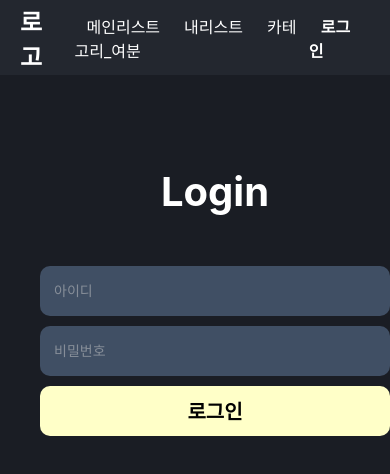
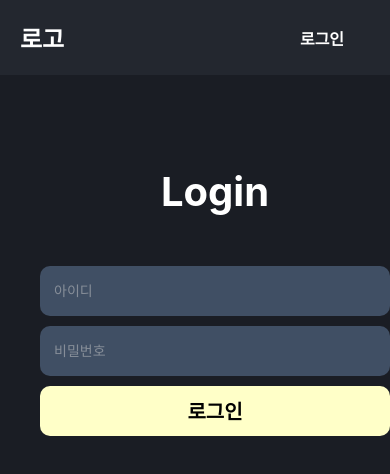
Before and after one commit to NaaMuu/react_front, a React (Create React App) app: page /login in a window 390 px wide. Shown: the top 474 px of the page. Built offline with nearby package versions, Linux system fonts and the light colour scheme; the HTML template or start-up script is replaced by a standard one.

Commit message:
로그인 추가, 헤더 변경

```diff
--- a/src/component/Header/Header.css
+++ b/src/component/Header/Header.css
@@ -22,17 +22,14 @@
     font-size: 24px;
     margin-right: 20px;
     font-weight: bold;
-
 }
 
-/* 네비게이션 왼쪽 영역 */
 .header_left {
     display: flex;
     align-items: center;
 }
 
-/* 네비게이션 스타일 */
-.head_nav {
+.header_nav {
     display: flex;
     gap: 4px;
 }
@@ -47,7 +44,10 @@
     /* 배경색이 0.3초 동안 부드럽게 변화 */
 }
 
-/* 네비게이션 오른쪽 영역 */
+.header_nav a:hover {
+    background-color: #16181D;
+}
+
 .header_right {
     margin-left: auto;
     margin-right: 8px;
@@ -56,18 +56,34 @@
 
 .header_right .login {
     font-weight: bold;
-    text-decoration: none;
+    background-color: transparent; /* 투명 */
     color: white;
+    font-size: 16px;
     padding: 8px 12px;
+    width: 80px;
+    border: 1px solid transparent;
     border-radius: 10px;
     transition: background-color 0.3s ease;
 }
 
-/* 네비게이션 마우스 오버 */
-.header_nav a:hover {
+.header_right .logout {
+    font-weight: bold;
+    background-color: transparent; /* 투명 */
+    color: white;
+    font-size: 16px;
+    padding: 8px 12px;
+    width: 100px;
+    border: 1px solid transparent;
+    border-radius: 10px;
+    transition: background-color 0.3s ease;
+}
+
+.header_right .login:hover, .header_right .logout:hover {
     background-color: #16181D;
 }
 
-.header_right .login:hover {
-    background-color: #16181D;
+@media screen and (max-width: 600px) { /* 600px 이하 반응형*/
+    .header_nav {
+        display: none;
+    }
 }
--- a/src/component/Header/Header.js
+++ b/src/component/Header/Header.js
@@ -1,25 +1,20 @@
 import "./Header.css";
 import { Link, useNavigate } from "react-router-dom";
-import { useAuth } from "../../context/AuthContext";
+import { useAuth } from '../../context/AuthContext';
 
 const Header = () => {
-    const { isLoggedIn, logout } = useAuth();
+    const { isLogIn, setIsLogIn } = useAuth();
     const navigate = useNavigate();
 
-    const handleLogout = () => {
-        logout();
-        alert("로그아웃 되었습니다.");
+    const handleLogin = () => {
         navigate("/login");
     };
 
-    const handleClickUnLogin = (e, path) => {
-        if (!isLoggedIn) {
-            e.preventDefault(); // 기본 링크 클릭 동작 방지
-            alert("로그인이 필요합니다.");
-            navigate("/login");
-        } else {
-            navigate(path); // 로그인 상태라면 해당 경로로 이동
-        }
+    const handleLogout = () => {
+        localStorage.removeItem("token");
+        alert("로그아웃 되었습니다.");
+        setIsLogIn(false); // 로그인 상태 갱신
+        navigate("/login");
     };
 
     return (
@@ -27,20 +22,20 @@ const Header = () => {
             <Link to="/" className="header_logo">로고</Link>
             <div className="header_left">
                 <nav className="header_nav">
-                    <Link to="/main_list" onClick={(e) => handleClickUnLogin(e, "/main_list")}>메인리스트</Link>
-                    <Link to="/my_list" onClick={(e) => handleClickUnLogin(e, "/my_list")}>내리스트</Link>
-                    <Link to="/nav3" onClick={(e) => handleClickUnLogin(e, "/nav3")}>카테고리_여분</Link>
+                    <Link to="/main_list">메인리스트</Link>
+                    <Link to="/my_list">내리스트</Link>
+                    <Link to="/nav3">카테고리_여분</Link>
                 </nav>
             </div>
             <div className="header_right">
-                {isLoggedIn ? (
+                {isLogIn ? (
                     <button onClick={handleLogout} className="logout">로그아웃</button>
                 ) : (
-                    <Link to="/login" className="login">로그인</Link>
+                    <button onClick={handleLogin} className="login">로그인</button>
                 )}
             </div>
         </div>
     );
-}
+};
 
 export default Header;
--- a/src/context/AuthContext.js
+++ b/src/context/AuthContext.js
@@ -1,26 +1,22 @@
-import { createContext, useState, useContext } from "react";
+import React, { createContext, useContext, useState, useEffect } from 'react';
 
 const AuthContext = createContext();
 
 export const AuthProvider = ({ children }) => {
-    const [isLoggedIn, setIsLoggedIn] = useState(false);
-    const [user, setUser] = useState(null);
+    const [isLogIn, setIsLogIn] = useState(false);
 
-    const login = (userData) => {
-        setIsLoggedIn(true);
-        setUser(userData);
-    };
-
-    const logout = () => {
-        setIsLoggedIn(false);
-        setUser(null);
-    };
+    useEffect(() => {
+        const token = localStorage.getItem('token');
+        setIsLogIn(!!token);
+    }, []);
 
     return (
-        <AuthContext.Provider value={{ isLoggedIn, user, login, logout }}>
+        <AuthContext.Provider value={{ isLogIn, setIsLogIn }}>
             {children}
         </AuthContext.Provider>
     );
 };
 
-export const useAuth = () => useContext(AuthContext);
+export const useAuth = () => {
+    return useContext(AuthContext);
+};
--- a/src/hook/useLogin.js
+++ b/src/hook/useLogin.js
@@ -1,24 +1,24 @@
 import { useState } from "react";
 import axios from "axios";
-import { useAuth } from "../context/AuthContext";
+import { useNavigate } from "react-router-dom";
 
-const useLogin = () => {
+const useLogin = (setIsLogIn) => { // setIsLogIn을 파라미터로 추가
     const [loading, setLoading] = useState(false);
     const [error, setError] = useState(null);
-    const { login } = useAuth();
+    const navigate = useNavigate();
 
     const handleLogin = async (id, pw) => {
         setLoading(true);
         setError(null);
+        try {
+            const response = await axios.get("/api/login", { params: { id, pw } });
+            const data = response.data;
 
-        try {
-            const response = await axios.get("/api/login", {
-                params: { id, pw },
-            });
-            const data = response.data;
             if (data.success) {
-                login(data.user);
+                localStorage.setItem('token', data.token);
+                setIsLogIn(true);
                 alert(`${data.user.name}님 환영합니다.`);
+                navigate("/");
             } else {
                 alert("아이디 또는 비밀번호가 일치하지 않습니다.");
             }
--- a/src/page/Login/Login.js
+++ b/src/page/Login/Login.js
@@ -1,11 +1,13 @@
 import "./Login.css";
 import { useState } from "react";
 import useLogin from "../../hook/useLogin.js";
+import { useAuth } from '../../context/AuthContext';
 
 const Login = () => {
     const [id, setId] = useState("");
     const [pw, setPw] = useState("");
-    const { handleLogin, loading, error } = useLogin();
+    const { setIsLogIn } = useAuth(); // 상태 가져오기
+    const { handleLogin, loading, error } = useLogin(setIsLogIn);
 
     const handleSubmit = (e) => {
         e.preventDefault();
--- a/src/page/Main_List/Main_List.css
+++ b/src/page/Main_List/Main_List.css
@@ -9,7 +9,6 @@
 }
 
 .main_list_form {
-    background-color: #FFFFC8;
     border: none;
     border-radius: 10px;
     padding: 20px;
--- a/src/page/Main_List/Main_List.js
+++ b/src/page/Main_List/Main_List.js
@@ -14,7 +14,17 @@ const Main_List = () => {
         <div className="main_list_div">
             {post.length > 0 ? (
                 post.map(p => (
-                    <form className="main_list_form" key={p.num} onClick={() => handleClick(p.num)}>
+                    <form className="main_list_form"
+                        key={p.num}
+                        onClick={() => handleClick(p.num)}
+                        style={{
+                            backgroundColor:
+                            p.color === 'yellow' ? '#FFFFC8' :
+                            p.color === 'red' ? '#FFC8C8' :
+                            p.color === 'green' ? '#C8FFC8' :
+                            p.color === 'blue' ? '#C8EEFF' :
+                            '#FFFFC8'
+                        }}>
                         <p>{p.title}</p>
                         <p>{p.content}</p>
                     </form>
```
Also changed, not shown: src/App.js (+4 -4 lines).
